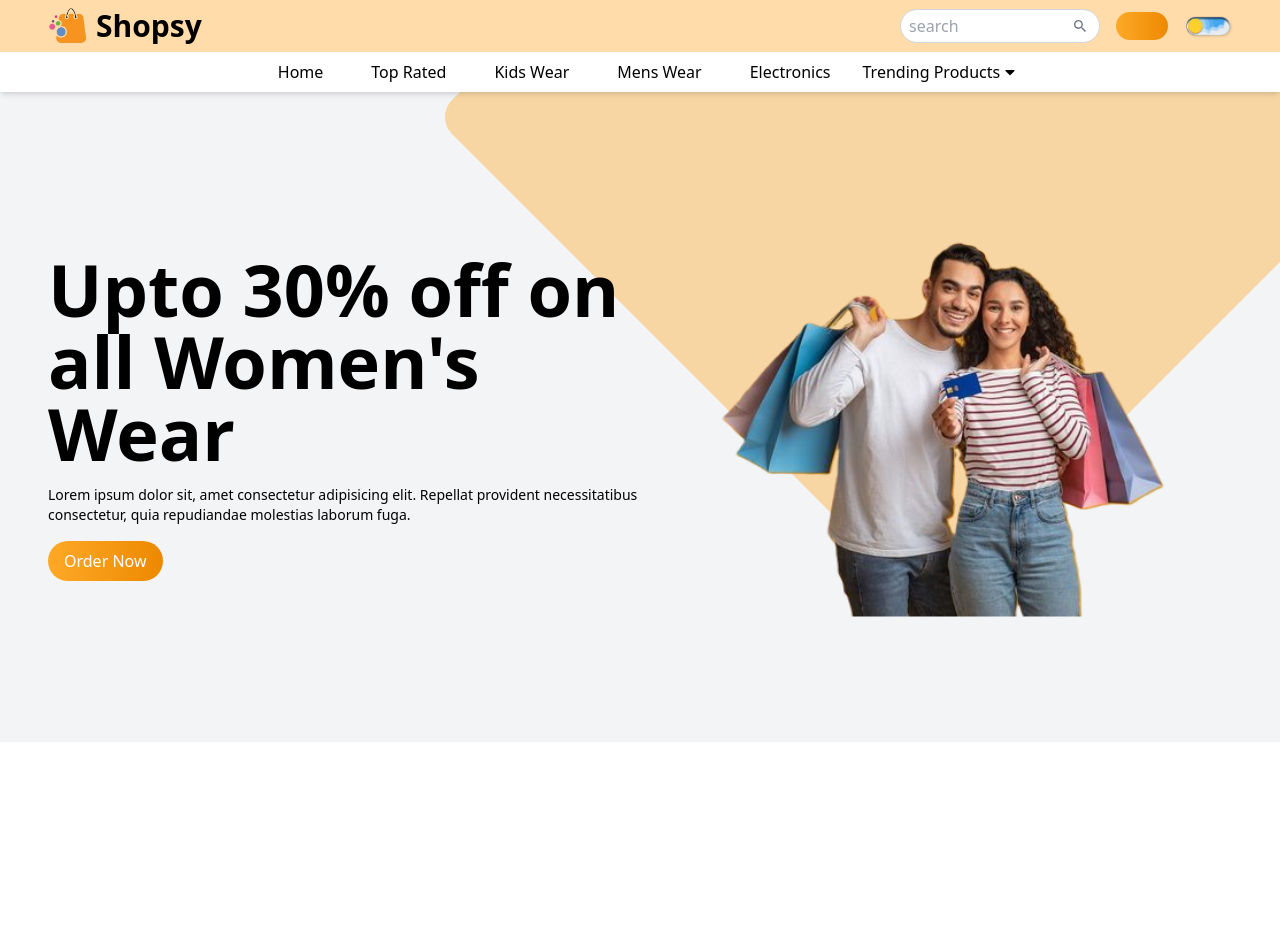
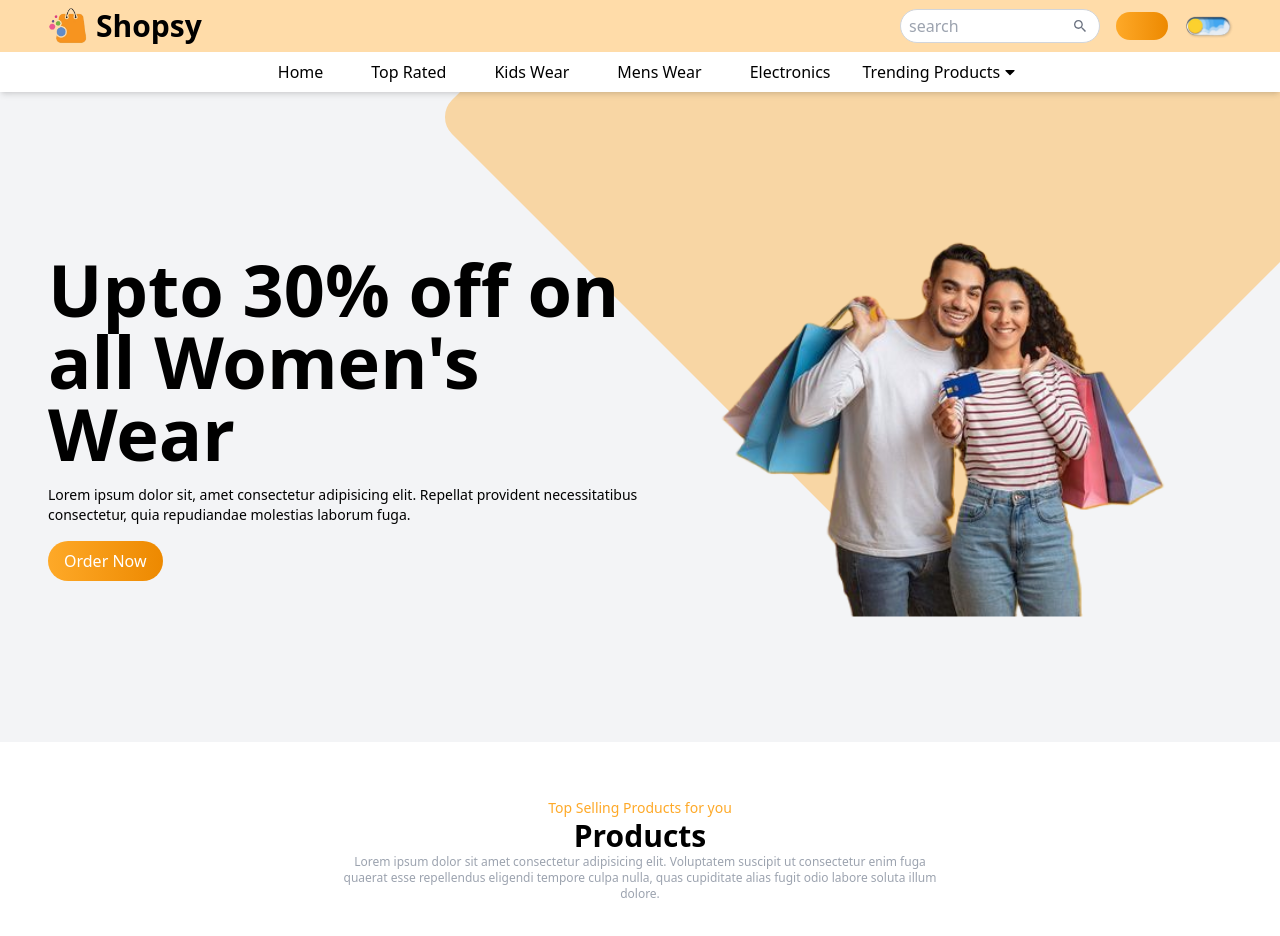
Before and after one commit to Usman-837/Ecommerce_Website, a React (Vite) app: page / in a window 1280 px wide. Shown: the top 936 px of the page. Before the commit the page ends 800 px from the top, so only its background shows below. Built offline with nearby package versions, Linux system fonts and the light colour scheme; some icons are missing.

Commit message:
Create Products Component and Added Header session in it

```diff
--- a/src/App.jsx
+++ b/src/App.jsx
@@ -1,6 +1,7 @@
 import React from "react";
 import Navbar from "./components/Navbar/Navbar";
 import Hero from "./components/Hero/Hero";
+import Products from "./components/Products/Products";
 
 const App = () => {
   const [orderPopup, setOrderPopup] = React.useState(false);
@@ -13,6 +14,7 @@ const App = () => {
     <div className="bg-white dark:bg-gray-900 dark:text-white duration-200">
       <Navbar handleOrderPopup={handleOrderPopup} />
       <Hero/>
+      <Products/>
     </div>
   );
 };
--- /dev/null
+++ b/src/components/Products/Products.jsx
@@ -0,0 +1,20 @@
+import React from "react";
+
+const Products = () => {
+  return (
+    <div className="mt-14 mb-12">
+      <div className="container">
+        {/* Header Session */}
+        <div className="text-center mb-10 max-w-[600px] mx-auto">
+            <p className="text-sm text-primary">Top Selling Products for you</p>
+            <h1 className="text-3xl font-bold">Products</h1>
+            <p className="text-xs text-gray-400">
+                Lorem ipsum dolor sit amet consectetur adipisicing elit. Voluptatem suscipit ut consectetur enim fuga quaerat esse repellendus eligendi tempore culpa nulla, quas cupiditate alias fugit odio labore soluta illum dolore.
+            </p>
+        </div>
+      </div>
+    </div>
+  );
+};
+
+export default Products;
```
